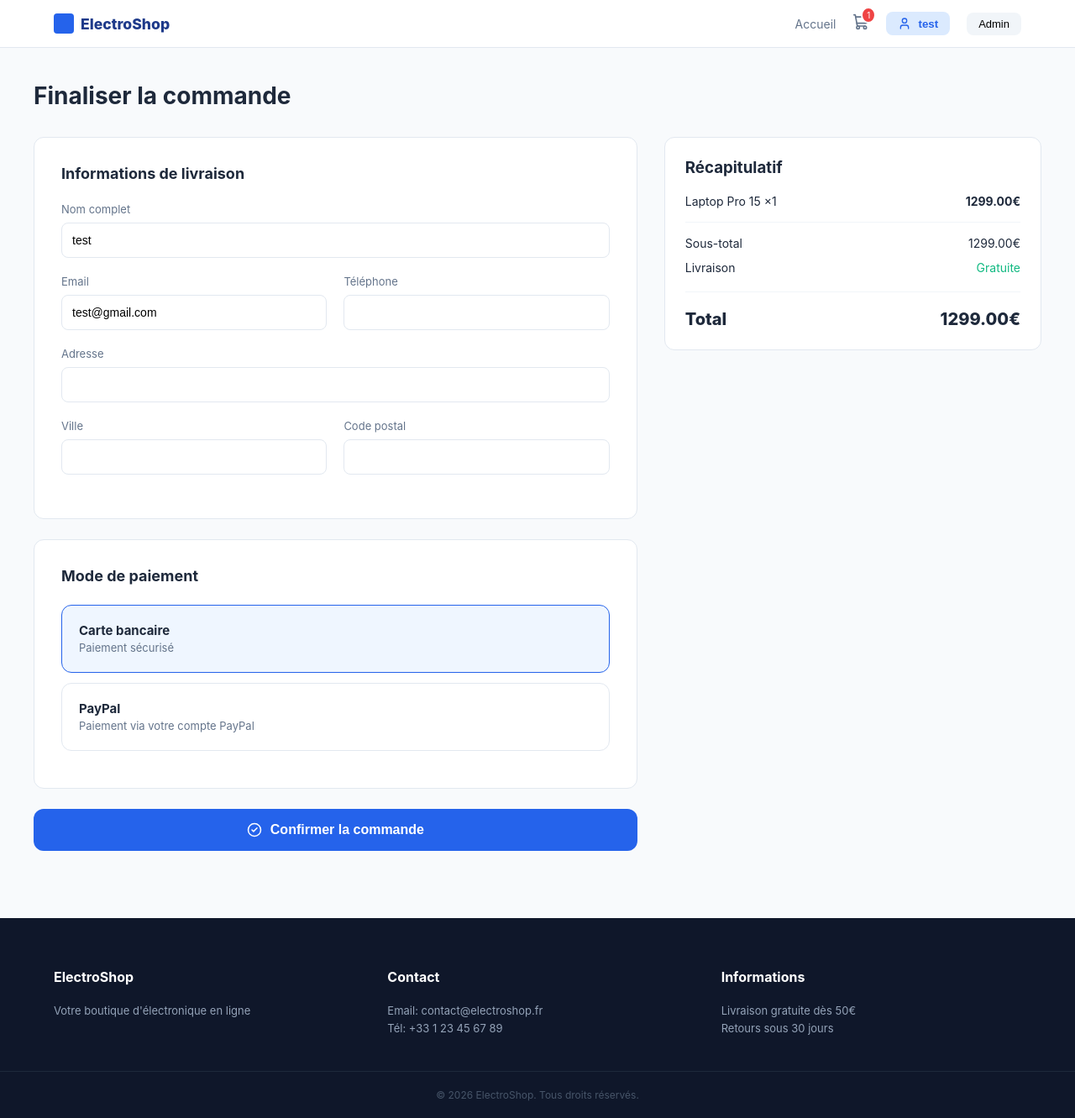
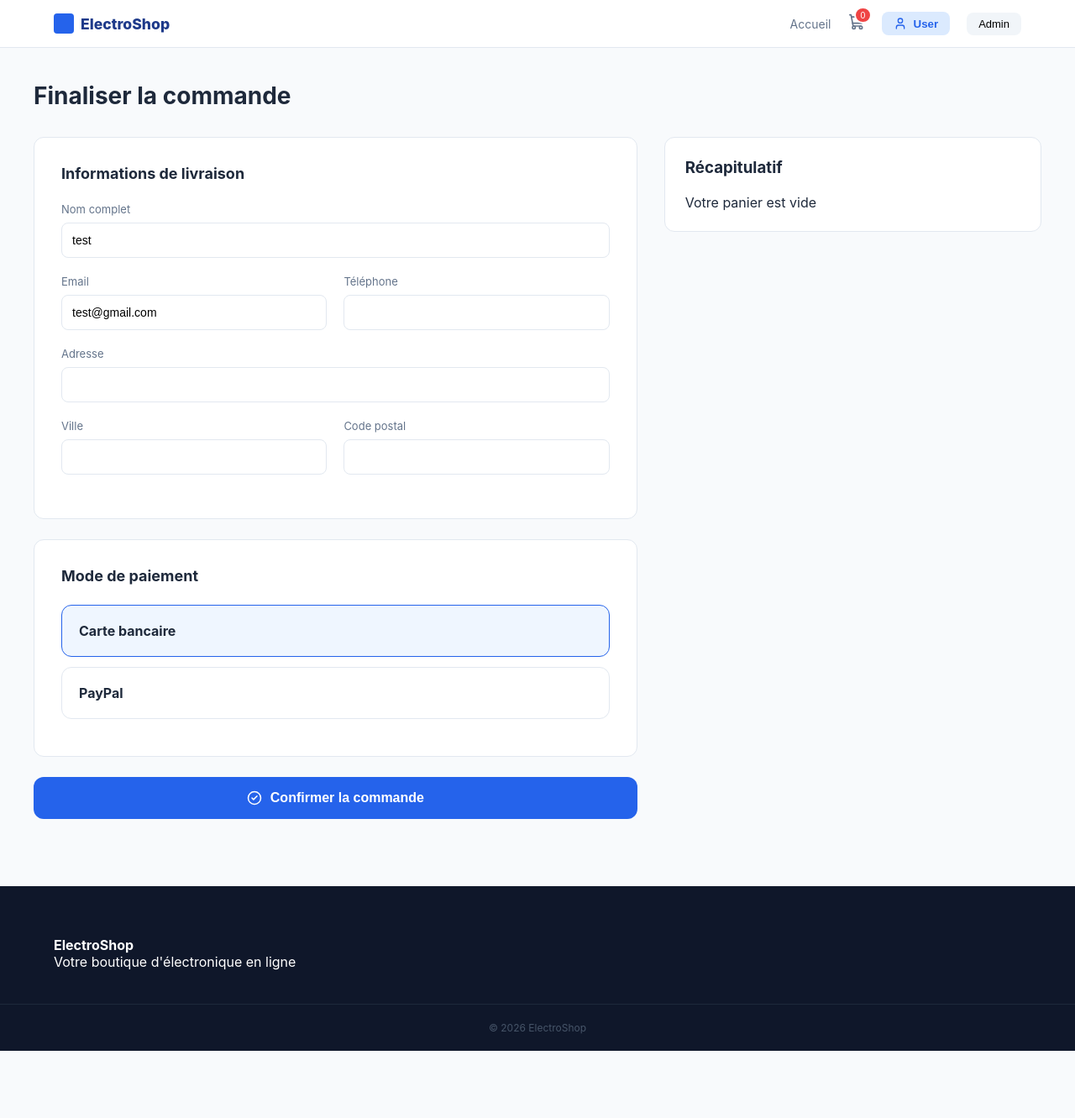
Before and after one commit to kiznoboko/gestion_magasin, a React (Vite) app in the folder ecommerce_ui/: page /CheckoutPage in a window 1280 px wide. Shown: the whole page at 84% size. After the commit the page ends 1251 px from the top, so only its background shows below. Built offline with nearby package versions, Linux system fonts and the light colour scheme.

Commit message:
Add checkout page modifications

```diff
--- a/ecommerce_ui/src/Components/CheckoutPage.jsx
+++ b/ecommerce_ui/src/Components/CheckoutPage.jsx
@@ -1,41 +1,286 @@
-import React, { useState } from 'react';
+// import React, { useState } from 'react';
+// import { ShoppingCart, User, CheckCircle2 } from 'lucide-react';
+// import '../Styles/CheckoutPage.css';
+
+// const CheckoutPage = () => {
+//     const [paymentMethod, setPaymentMethod] = useState('card');
+
+//     return (
+//         <div className="checkout-flow-viewport">
+//             {/* HEADER */}
+//             <header className="checkout-flow-navbar">
+//                 <div className="checkout-flow-container checkout-flow-nav-flex">
+//                     <div className="checkout-flow-brand">
+//                         <div className="checkout-flow-logo-box"></div>
+//                         ElectroShop
+//                     </div>
+//                     <nav className="checkout-flow-nav-menu">
+//                         <a href="/">Accueil</a>
+//                         <div className="checkout-flow-cart-icon">
+//                             <ShoppingCart size={20} />
+//                             <span className="checkout-flow-badge">1</span>
+//                         </div>
+//                         <button className="checkout-flow-user-pill">
+//                             <User size={16} /> <span>test</span>
+//                         </button>
+//                         <button className="checkout-flow-admin-link">Admin</button>
+//                     </nav>
+//                 </div>
+//             </header>
+
+//             {/* MAIN CONTENT */}
+//             <main className="checkout-flow-container checkout-flow-main">
+//                 <h1 className="checkout-flow-title">Finaliser la commande</h1>
+
+//                 <div className="checkout-flow-grid">
+//                     {/* LEFT SIDE: FORMS */}
+//                     <div className="checkout-flow-forms">
+//                         {/* Shipping Info */}
+//                         <section className="checkout-flow-card">
+//                             <h3>Informations de livraison</h3>
+//                             <div className="checkout-flow-input-group">
+//                                 <label>Nom complet</label>
+//                                 <input type="text" defaultValue="test" />
+//                             </div>
+//                             <div className="checkout-flow-row">
+//                                 <div className="checkout-flow-input-group">
+//                                     <label>Email</label>
+//                                     <input type="email" defaultValue="test@gmail.com" />
+//                                 </div>
+//                                 <div className="checkout-flow-input-group">
+//                                     <label>Téléphone</label>
+//                                     <input type="text" placeholder="" />
+//                                 </div>
+//                             </div>
+//                             <div className="checkout-flow-input-group">
+//                                 <label>Adresse</label>
+//                                 <input type="text" placeholder="" />
+//                             </div>
+//                             <div className="checkout-flow-row">
+//                                 <div className="checkout-flow-input-group">
+//                                     <label>Ville</label>
+//                                     <input type="text" placeholder="" />
+//                                 </div>
+//                                 <div className="checkout-flow-input-group">
+//                                     <label>Code postal</label>
+//                                     <input type="text" placeholder="" />
+//                                 </div>
+//                             </div>
+//                         </section>
+
+//                         {/* Payment Method */}
+//                         <section className="checkout-flow-card">
+//                             <h3>Mode de paiement</h3>
+//                             <div
+//                                 className={`checkout-flow-pay-option ${paymentMethod === 'card' ? 'active' : ''}`}
+//                                 onClick={() => setPaymentMethod('card')}
+//                             >
+//                                 <div className="checkout-flow-pay-text">
+//                                     <strong>Carte bancaire</strong>
+//                                     <span>Paiement sécurisé</span>
+//                                 </div>
+//                             </div>
+//                             <div
+//                                 className={`checkout-flow-pay-option ${paymentMethod === 'paypal' ? 'active' : ''}`}
+//                                 onClick={() => setPaymentMethod('paypal')}
+//                             >
+//                                 <div className="checkout-flow-pay-text">
+//                                     <strong>PayPal</strong>
+//                                     <span>Paiement via votre compte PayPal</span>
+//                                 </div>
+//                             </div>
+//                         </section>
+
+//                         <button className="checkout-flow-submit-btn">
+//                             <CheckCircle2 size={18} /> Confirmer la commande
+//                         </button>
+//                     </div>
+
+//                     {/* RIGHT SIDE: RECAP */}
+//                     <aside className="checkout-flow-sidebar">
+//                         <div className="checkout-flow-recap-card">
+//                             <h3>Récapitulatif</h3>
+//                             <div className="checkout-flow-recap-line">
+//                                 <span>Laptop Pro 15 ×1</span>
+//                                 <strong>1299.00€</strong>
+//                             </div>
+//                             <div className="checkout-flow-divider"></div>
+//                             <div className="checkout-flow-recap-line">
+//                                 <span>Sous-total</span>
+//                                 <span>1299.00€</span>
+//                             </div>
+//                             <div className="checkout-flow-recap-line">
+//                                 <span>Livraison</span>
+//                                 <span className="checkout-flow-free">Gratuite</span>
+//                             </div>
+//                             <div className="checkout-flow-total-line">
+//                                 <span>Total</span>
+//                                 <span>1299.00€</span>
+//                             </div>
+//                         </div>
+//                     </aside>
+//                 </div>
+//             </main>
+
+//             {/* FOOTER */}
+//             <footer className="checkout-flow-footer">
+//                 <div className="checkout-flow-container checkout-flow-footer-grid">
+//                     <div className="checkout-flow-footer-col">
+//                         <h4>ElectroShop</h4>
+//                         <p>Votre boutique d'électronique en ligne</p>
+//                     </div>
+//                     <div className="checkout-flow-footer-col">
+//                         <h4>Contact</h4>
+//                         <p>Email: contact@electroshop.fr</p>
+//                         <p>Tél: +33 1 23 45 67 89</p>
+//                     </div>
+//                     <div className="checkout-flow-footer-col">
+//                         <h4>Informations</h4>
+//                         <p>Livraison gratuite dès 50€</p>
+//                         <p>Retours sous 30 jours</p>
+//                     </div>
+//                 </div>
+//                 <div className="checkout-flow-copyright">
+//                     © 2026 ElectroShop. Tous droits réservés.
+//                 </div>
+//             </footer>
+//         </div>
+//     );
+// };
+
+// export default CheckoutPage;
+
+
+
+import React, { useEffect, useState } from 'react';
 import { ShoppingCart, User, CheckCircle2 } from 'lucide-react';
 import '../Styles/CheckoutPage.css';
 
 const CheckoutPage = () => {
   const [paymentMethod, setPaymentMethod] = useState('card');
+  const [cart, setCart] = useState([]);
+
+  const image_url = "http://127.0.0.1:8000/storage/";
+
+  // ---------------- LOAD CART ----------------
+  useEffect(() => {
+    const stored = JSON.parse(localStorage.getItem("cart")) || [];
+
+    const normalized = stored.map(item => ({
+      ...item,
+      quantity: item.quantity || 1
+    }));
+
+    setCart(normalized);
+  }, []);
+
+  // ---------------- CALCULATIONS ----------------
+  const subtotal = cart.reduce(
+    (sum, item) => sum + item.prix * item.quantity,
+    0
+  );
+
+  const total = subtotal; // free shipping for now
+
+  const cartCount = cart.reduce(
+    (sum, item) => sum + item.quantity,
+    0
+  );
+
+  const handleConfirmOrder = async () => {
+    const user = JSON.parse(localStorage.getItem("user"));
+    const cart = JSON.parse(localStorage.getItem("cart")) || [];
+
+    if (!user || cart.length === 0) {
+        alert("Cart empty or user not logged in");
+        return;
+    }
+
+    const total = cart.reduce(
+        (sum, item) => sum + item.prix * item.quantity,
+        0
+    );
+
+    try {
+        // 1️⃣ CREATE ORDER
+        const orderRes = await fetch("http://127.0.0.1:8000/api/commandes", {
+            method: "POST",
+            headers: { "Content-Type": "application/json" },
+            body: JSON.stringify({
+                id_client: user.id_client,
+                date_commande: new Date().toISOString().split("T")[0],
+                total,
+                statut: "en attente"
+            })
+        });
+
+        const orderData = await orderRes.json();
+        const id_commande = orderData.data.id_commande;
+
+        // 2️⃣ CREATE ORDER ITEMS
+        for (const item of cart) {
+            await fetch("http://127.0.0.1:8000/api/ligne-commandes", {
+                method: "POST",
+                headers: { "Content-Type": "application/json" },
+                body: JSON.stringify({
+                    id_commande,
+                    id_produit: item.id_produit,
+                    quantite: item.quantity,
+                    sous_total: item.prix * item.quantity
+                })
+            });
+        }
+
+        alert("Commande validée !");
+        localStorage.removeItem("cart");
+
+    } catch (err) {
+        console.error(err);
+        alert("Erreur commande");
+    }
+};
 
   return (
     <div className="checkout-flow-viewport">
+
       {/* HEADER */}
       <header className="checkout-flow-navbar">
         <div className="checkout-flow-container checkout-flow-nav-flex">
+
           <div className="checkout-flow-brand">
             <div className="checkout-flow-logo-box"></div>
             ElectroShop
           </div>
+
           <nav className="checkout-flow-nav-menu">
             <a href="/">Accueil</a>
+
             <div className="checkout-flow-cart-icon">
               <ShoppingCart size={20} />
-                            <span className="checkout-flow-badge">1</span>
+              <span className="checkout-flow-badge">{cartCount}</span>
             </div>
+
             <button className="checkout-flow-user-pill">
-                            <User size={16} /> <span>test</span>
+              <User size={16} /> <span>User</span>
             </button>
+
             <button className="checkout-flow-admin-link">Admin</button>
           </nav>
+
         </div>
       </header>
 
-            {/* MAIN CONTENT */}
+      {/* MAIN */}
       <main className="checkout-flow-container checkout-flow-main">
+
         <h1 className="checkout-flow-title">Finaliser la commande</h1>
 
         <div className="checkout-flow-grid">
-                    {/* LEFT SIDE: FORMS */}
+
+          {/* LEFT */}
           <div className="checkout-flow-forms">
-                        {/* Shipping Info */}
+
+            {/* SHIPPING */}
                                    <section className="checkout-flow-card">
                             <h3>Informations de livraison</h3>
                             <div className="checkout-flow-input-group">
@@ -67,83 +312,108 @@ const CheckoutPage = () => {
                                 </div>
                             </div>
                        </section>
-
-                        {/* Payment Method */}
+            {/* PAYMENT */}
             <section className="checkout-flow-card">
               <h3>Mode de paiement</h3>
+
               <div
                 className={`checkout-flow-pay-option ${paymentMethod === 'card' ? 'active' : ''}`}
                 onClick={() => setPaymentMethod('card')}
               >
-                                <div className="checkout-flow-pay-text">
                 <strong>Carte bancaire</strong>
-                                    <span>Paiement sécurisé</span>
               </div>
-                            </div>
+
               <div
                 className={`checkout-flow-pay-option ${paymentMethod === 'paypal' ? 'active' : ''}`}
                 onClick={() => setPaymentMethod('paypal')}
               >
-                                <div className="checkout-flow-pay-text">
                 <strong>PayPal</strong>
-                                    <span>Paiement via votre compte PayPal</span>
               </div>
-                            </div>
+
             </section>
 
             <button className="checkout-flow-submit-btn">
-                            <CheckCircle2 size={18} /> Confirmer la commande
+              <CheckCircle2 size={18} onClick={handleConfirmOrder} /> Confirmer la commande
             </button>
+
           </div>
 
-                    {/* RIGHT SIDE: RECAP */}
+          {/* RIGHT SIDE */}
           <aside className="checkout-flow-sidebar">
+
             <div className="checkout-flow-recap-card">
+
               <h3>Récapitulatif</h3>
-                            <div className="checkout-flow-recap-line">
-                                <span>Laptop Pro 15 ×1</span>
-                                <strong>1299.00€</strong>
+
+              {cart.length === 0 ? (
+                <p>Votre panier est vide</p>
+              ) : (
+                <>
+                  {cart.map((item) => (
+                    <div key={item.id_produit} className="checkout-flow-recap-line">
+
+                         <img
+              src={
+                item.image
+                  ? `${image_url}${item.image}`
+                  : "https://via.placeholder.com/400"
+              }
+              className="product-image"
+              alt={item.nom_produit}
+            />
+
+                      <span>
+                        {item.nom_produit} ×{item.quantity}
+                      </span>
+
+                      <strong>
+                        {(item.prix * item.quantity).toFixed(2)}€
+                      </strong>
+
                     </div>
+                  ))}
+
                   <div className="checkout-flow-divider"></div>
+
                   <div className="checkout-flow-recap-line">
                     <span>Sous-total</span>
-                                <span>1299.00€</span>
+                    <span>{subtotal.toFixed(2)}€</span>
                   </div>
+
                   <div className="checkout-flow-recap-line">
                     <span>Livraison</span>
                     <span className="checkout-flow-free">Gratuite</span>
                   </div>
+
                   <div className="checkout-flow-total-line">
                     <span>Total</span>
-                                <span>1299.00€</span>
+                    <span>{total.toFixed(2)}€</span>
                   </div>
+                </>
+              )}
+
             </div>
+
           </aside>
+
         </div>
+
       </main>
 
       {/* FOOTER */}
       <footer className="checkout-flow-footer">
         <div className="checkout-flow-container checkout-flow-footer-grid">
-                    <div className="checkout-flow-footer-col">
+          <div>
             <h4>ElectroShop</h4>
             <p>Votre boutique d'électronique en ligne</p>
           </div>
-                    <div className="checkout-flow-footer-col">
-                        <h4>Contact</h4>
-                        <p>Email: contact@electroshop.fr</p>
-                        <p>Tél: +33 1 23 45 67 89</p>
         </div>
-                    <div className="checkout-flow-footer-col">
-                        <h4>Informations</h4>
-                        <p>Livraison gratuite dès 50€</p>
-                        <p>Retours sous 30 jours</p>
-                    </div>
-                </div>
+
         <div className="checkout-flow-copyright">
-                    © 2026 ElectroShop. Tous droits réservés.
+          © 2026 ElectroShop
         </div>
       </footer>
+
     </div>
   );
 };
```
Lines whose indentation alone changed are shown as unchanged.
